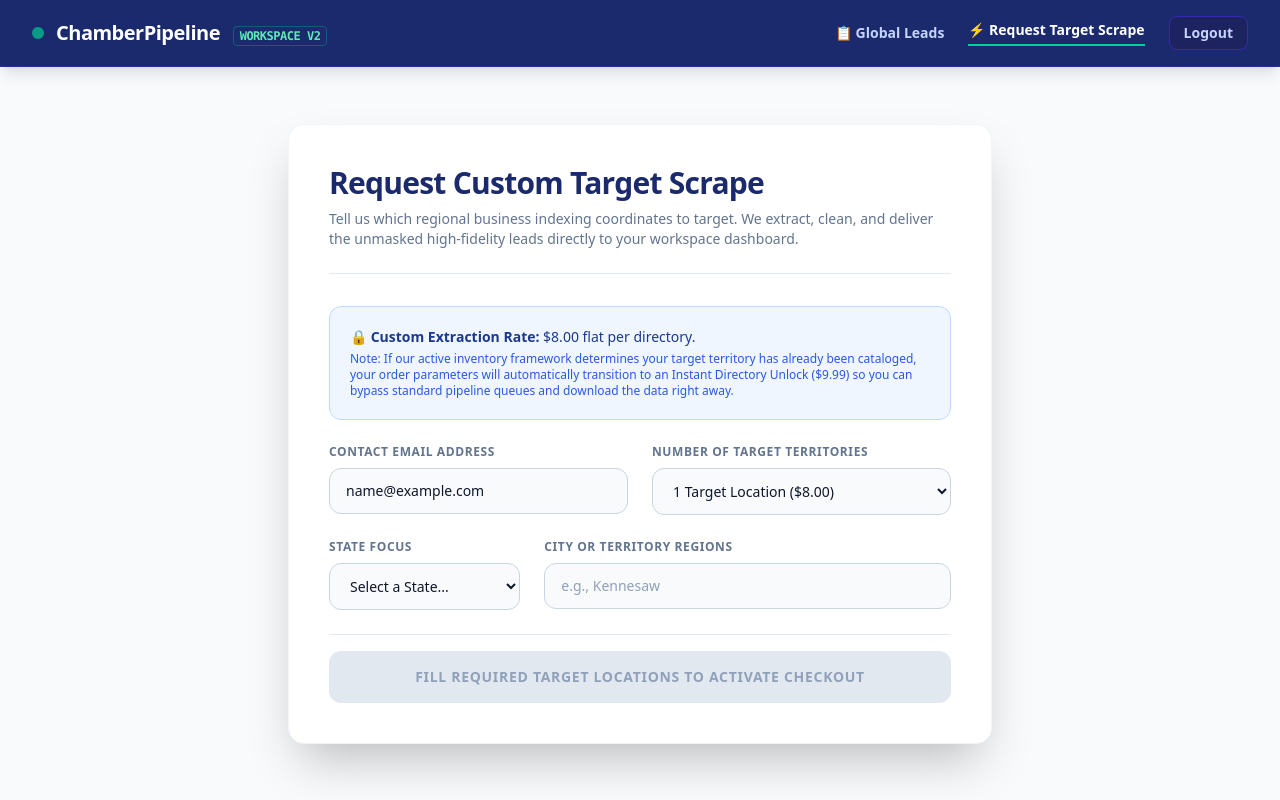
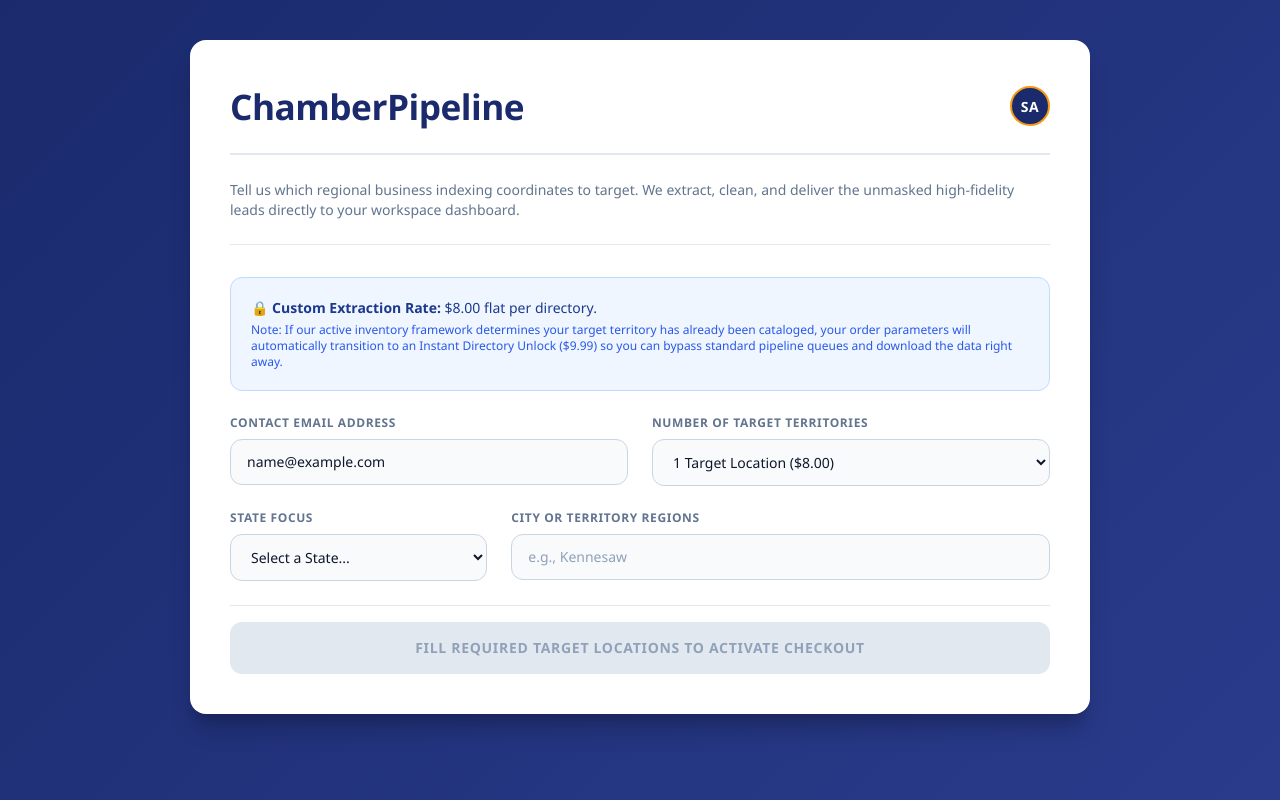
Before and after one commit to Jamminb73/Commerce, a Django app: page /request-scrape/ in a window 1280 px wide. Run offline with Django 5.2, Linux system fonts and the light colour scheme; a user stored in the database is signed in; tables that the repository leaves empty hold one stand-in row (values such as "Sample post").

Commit message:
still working on site general look

```diff
--- a/leads/templates/leads/request_form.html
+++ b/leads/templates/leads/request_form.html
@@ -8,35 +8,112 @@
     <style>
         :root {
             --primary-bg: #1a2a6c;
+            --accent-color: #f39c12;
+            --text-dark: #2d3748;
             --card-shadow: 0 20px 25px -5px rgba(0, 0, 0, 0.2), 0 10px 10px -5px rgba(0, 0, 0, 0.1);
         }
+
+        body {
+            font-family: 'Segoe UI', Tahoma, Geneva, Verdana, sans-serif;
+            background: linear-gradient(135deg, var(--primary-bg) 0%, #2a3b8c 100%);
+            margin: 0;
+            padding: 40px 20px;
+            min-height: 100vh;
+            display: flex;
+            justify-content: center;
+            align-items: flex-start;
+            box-sizing: border-box;
+        }
+
+        .container {
+            max-width: 900px;
+            width: 100%;
+            background: white;
+            padding: 40px;
+            border-radius: 16px;
+            box-shadow: var(--card-shadow);
+            box-sizing: border-box;
+        }
+
+        header {
+            display: flex;
+            justify-content: space-between;
+            align-items: center;
+            border-bottom: 2px solid #e2e8f0;
+            padding-bottom: 20px;
+            margin-bottom: 25px;
+        }
+
+        header h1 {
+            color: var(--primary-bg);
+            margin: 0;
+            font-size: 2.2rem;
+            font-weight: 700;
+            letter-spacing: -0.5px;
+        }
+
+        /* Profile Dropdown Component Elements */
+        .nav-container { display: flex; align-items: center; gap: 20px; }
+        .nav-btn { text-decoration: none; color: var(--primary-bg); font-weight: 600; padding: 6px 12px; border-radius: 6px; }
+        .nav-btn:hover { color: var(--accent-color); background: rgba(26, 42, 108, 0.05); }
+        .profile-dropdown { position: relative; display: inline-block; }
+        .dropdown-trigger { background: none; border: none; padding: 0; cursor: pointer; outline: none; }
+        .nav-avatar, .avatar-fallback { width: 40px; height: 40px; border-radius: 50%; border: 2px solid var(--accent-color); box-sizing: border-box; transition: transform 0.2s; }
+        .nav-avatar:hover, .avatar-fallback:hover { transform: scale(1.05); }
+        .avatar-fallback { background-color: var(--primary-bg); color: white; display: flex; align-items: center; justify-content: center; font-weight: bold; font-size: 14px; letter-spacing: 0.5px; }
+        .dropdown-content { display: none; position: absolute; right: 0; background-color: #ffffff; min-width: 250px; box-shadow: 0px 10px 25px rgba(0, 0, 0, 0.15); border-radius: 10px; z-index: 1000; margin-top: 10px; border: 1px solid #e2e8f0; overflow: hidden; text-align: left; }
+        .dropdown-header { padding: 16px; background: #f8fafc; }
+        .dropdown-header strong { color: var(--primary-bg); font-size: 0.95rem; }
+        .user-email { display: block; font-size: 0.8rem; color: #718096; margin-top: 2px; word-break: break-all; }
+        .dropdown-content hr { border: 0; border-top: 1px solid #e2e8f0; margin: 0; }
+        .menu-item { color: var(--text-dark); padding: 12px 16px; text-decoration: none; display: block; font-size: 0.9rem; font-weight: 500; transition: background 0.2s; }
+        .menu-item:hover { background-color: #f1f5f9; }
+        .text-warning { color: #d97706 !important; }
+        .text-danger { color: #dc2626 !important; }
     </style>
 </head>
-<body class="bg-slate-50 font-sans antialiased text-slate-800 min-h-screen flex flex-col justify-between m-0">
+<body>
 
-    <nav class="bg-[#1a2a6c] border-b border-indigo-900 px-8 py-4 flex justify-between items-center shadow-lg w-full box-border">
-        <div class="flex items-center gap-3">
-            <div class="h-3 w-3 rounded-full bg-emerald-400 animate-pulse"></div>
-            <a href="{% url 'home' %}" class="text-xl font-bold tracking-tight text-white no-underline">
-                ChamberPipeline <span class="text-xs font-mono text-emerald-300 border border-emerald-400/30 px-1.5 py-0.5 rounded ml-2">WORKSPACE V2</span>
-            </a>
+<div class="container">
+    <header>
+        <a href="{% url 'home' %}" class="no-underline"><h1>ChamberPipeline</h1></a>
+        <div class="nav-container">
+            {% if is_authenticated_user %}
+                <div class="profile-dropdown">
+                    <button class="dropdown-trigger" onclick="toggleDropdown(event)">
+                        {% if avatar_url %}
+                            <img src="{{ avatar_url }}" alt="Profile" class="nav-avatar">
+                        {% else %}
+                            <div class="avatar-fallback">{{ username|slice:":2"|upper }}</div>
+                        {% endif %}
+                    </button>
+
+                    <div id="profileMenu" class="dropdown-content">
+                        <div class="dropdown-header">
+                            <strong>{{ username }}</strong>
+                            <span class="user-email">{{ user_email }}</span>
                         </div>
-        <div class="flex items-center gap-6 text-sm font-semibold">
-            <a href="{% url 'leads_list' %}" class="text-indigo-200 hover:text-white transition no-underline">📋 Global Leads</a>
-            <a href="{% url 'request_custom_scrape' %}" class="text-white border-b-2 border-emerald-400 pb-1 no-underline">⚡ Request Target Scrape</a>
-            {% if is_authenticated_user %}
-                <a href="{% url 'logout' %}" class="bg-indigo-950/40 hover:bg-indigo-950/80 text-indigo-200 border border-indigo-800 px-3.5 py-1.5 rounded-lg transition no-underline">Logout</a>
+                        <hr>
+                        <a href="{% url 'home' %}" class="menu-item">🏠 Home</a>
+                        <a href="{% url 'about_page' %}" class="menu-item">ℹ️ About Us</a>
+                        <a href="{% url 'leads_list' %}" class="menu-item">📋 Go to Leads Page</a>
+                        <a href="{% url 'request_custom_scrape' %}" class="menu-item" style="background-color: #f1f5f9; font-weight: 600;">🎯 Request Custom Scrape</a>
+                        {% if request.user.is_staff %}
+                            <a href="{% url 'admin:index' %}" class="menu-item text-warning">🛠️ Django Admin</a>
+                        {% endif %}
+                        <hr>
+                        <a href="{% url 'logout' %}" class="menu-item text-danger">🚪 Logout</a>
+                    </div>
+                </div>
             {% else %}
-                <a href="{% url 'login' %}" class="bg-emerald-500 hover:bg-emerald-400 text-white px-4 py-2 rounded-lg transition shadow-md no-underline">Sign In Workspace</a>
+                <a href="{% url 'home' %}" class="nav-btn">Home</a>
+                <span style="color:#e2e8f0">|</span>
+                <a href="{% url 'login' %}" class="nav-btn">Login</a>
             {% endif %}
         </div>
-    </nav>
+    </header>
 
-    <div class="max-w-3xl mx-auto w-full px-4 sm:px-6 lg:px-8 py-12 flex-grow flex items-center justify-center">
-        <div class="bg-white p-8 md:p-10 rounded-2xl shadow-2xl border border-slate-100 w-full">
-
-            <div class="mb-8 text-center md:text-left border-b border-slate-200 pb-6">
-                <h1 class="text-3xl font-extrabold text-[#1a2a6c] tracking-tight">Request Custom Target Scrape</h1>
+    <div class="mb-8 border-b border-slate-200 pb-6">
         <p class="text-sm text-slate-500 mt-2">Tell us which regional business indexing coordinates to target. We extract, clean, and deliver the unmasked high-fidelity leads directly to your workspace dashboard.</p>
     </div>
 
@@ -102,8 +179,6 @@
             </button>
         </div>
     </form>
-
-        </div>
 </div>
 
 <script>
@@ -122,13 +197,10 @@
         if (isStateSelected && isCityFilled) {
             submitBtn.disabled = false;
 
-                // 💡 IRON-CLAD GUARDRAIL: Double check string is not empty before checking array inclusion
             if (currentCityTrimmed !== "" && catalogedCities.includes(currentCityTrimmed)) {
-                    // Match found inside database sets!
                 submitBtn.className = "w-full bg-amber-500 hover:bg-amber-600 text-white font-bold uppercase tracking-wider py-4 px-4 rounded-xl shadow-lg cursor-pointer text-center text-sm transition duration-150 transform hover:-translate-y-0.5 active:translate-y-0";
                 submitBtn.innerText = "⚡ Instant Catalog Unlock Confirmed: Access Database ($9.99)";
             } else {
-                    // Fresh on-demand target region routing
                 const selectedQty = parseInt(batchSelect.value) || 1;
                 let targetPrice = selectedQty * 8;
                 if (selectedQty === 5) targetPrice = 32;
@@ -143,14 +215,24 @@
         }
     }
 
-        // Initialize layout metrics and clear browser persistent input memory on DOM painted line
+    function toggleDropdown(event) {
+        event.stopPropagation();
+        var menu = document.getElementById("profileMenu");
+        menu.style.display = (menu.style.display === "block") ? "none" : "block";
+    }
+
     document.addEventListener("DOMContentLoaded", () => {
         const formElement = document.querySelector("form");
-            if (formElement) {
-                formElement.reset();
-            }
+        if (formElement) formElement.reset();
         evaluateClientButton();
     });
+
+    window.onclick = function(event) {
+        var menu = document.getElementById("profileMenu");
+        if (menu && menu.style.display === "block" && !event.target.closest('.profile-dropdown')) {
+            menu.style.display = "none";
+        }
+    }
 </script>
 </body>
 </html>
```
Lines whose indentation alone changed are shown as unchanged.
